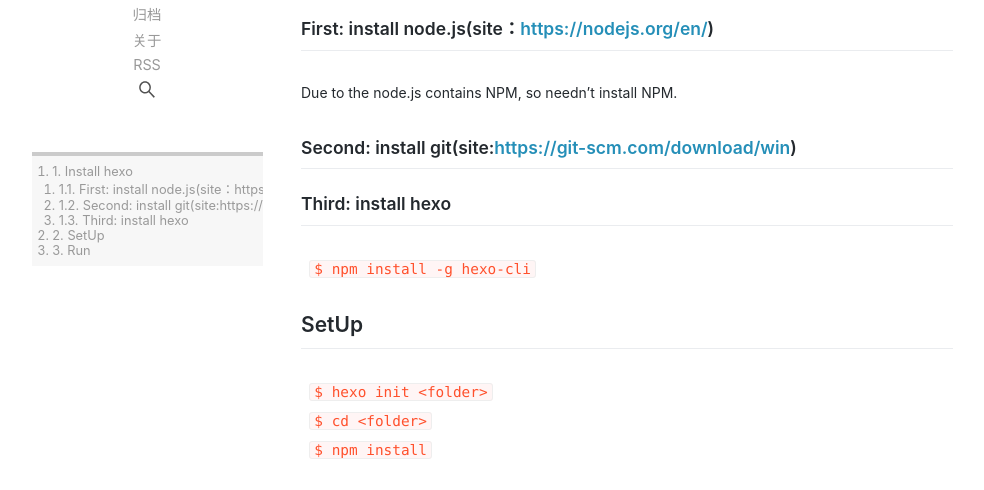
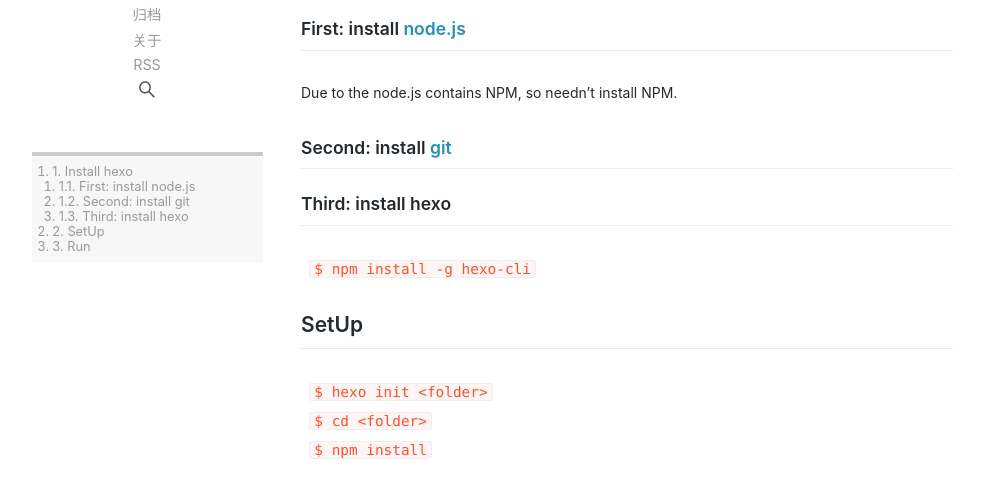
Before and after one commit to cMbenny/cMbenny.github.io, a plain HTML site: page 2019/04/16/Hexo's learning/index.html in a window 1280 px wide. Shown: the part 303-793 px from the top of the page, without its empty margins (167-1151 px from the left). Drawn offline with Linux system fonts and the light colour scheme.

Commit message:
Site updated: 2019-04-16 12:54:17

```diff
--- a/2019/04/16/Hexo's learning/index.html
+++ b/2019/04/16/Hexo's learning/index.html
@@ -37,7 +37,7 @@
             </li>
           </ul>
 
-            <ol class="post-toc"><li class="post-toc-item post-toc-level-2"><a class="post-toc-link" href="#Install-hexo"><span class="post-toc-number">1.</span> <span class="post-toc-text">Install hexo</span></a><ol class="post-toc-child"><li class="post-toc-item post-toc-level-3"><a class="post-toc-link" href="#First-install-node-js-site：https-nodejs-org-en"><span class="post-toc-number">1.1.</span> <span class="post-toc-text">First: install node.js(site：https://nodejs.org/en/)</span></a></li><li class="post-toc-item post-toc-level-3"><a class="post-toc-link" href="#Second-install-git-site-https-git-scm-com-download-win"><span class="post-toc-number">1.2.</span> <span class="post-toc-text">Second: install git(site:https://git-scm.com/download/win)</span></a></li><li class="post-toc-item post-toc-level-3"><a class="post-toc-link" href="#Third-install-hexo"><span class="post-toc-number">1.3.</span> <span class="post-toc-text">Third: install hexo</span></a></li></ol></li><li class="post-toc-item post-toc-level-2"><a class="post-toc-link" href="#SetUp"><span class="post-toc-number">2.</span> <span class="post-toc-text">SetUp</span></a></li><li class="post-toc-item post-toc-level-2"><a class="post-toc-link" href="#Run"><span class="post-toc-number">3.</span> <span class="post-toc-text">Run</span></a></li></ol>
+            <ol class="post-toc"><li class="post-toc-item post-toc-level-2"><a class="post-toc-link" href="#Install-hexo"><span class="post-toc-number">1.</span> <span class="post-toc-text">Install hexo</span></a><ol class="post-toc-child"><li class="post-toc-item post-toc-level-3"><a class="post-toc-link" href="#First-install-node-js"><span class="post-toc-number">1.1.</span> <span class="post-toc-text">First: install node.js</span></a></li><li class="post-toc-item post-toc-level-3"><a class="post-toc-link" href="#Second-install-git"><span class="post-toc-number">1.2.</span> <span class="post-toc-text">Second: install git</span></a></li><li class="post-toc-item post-toc-level-3"><a class="post-toc-link" href="#Third-install-hexo"><span class="post-toc-number">1.3.</span> <span class="post-toc-text">Third: install hexo</span></a></li></ol></li><li class="post-toc-item post-toc-level-2"><a class="post-toc-link" href="#SetUp"><span class="post-toc-number">2.</span> <span class="post-toc-text">SetUp</span></a></li><li class="post-toc-item post-toc-level-2"><a class="post-toc-link" href="#Run"><span class="post-toc-number">3.</span> <span class="post-toc-text">Run</span></a></li></ol>
 
         </div>
       </div>
@@ -61,8 +61,8 @@
 
     <div class="post-entry">
         <p>this is my first step to learn hexo and then I will update this content.</p>
-<h2 id="Install-hexo"><a href="#Install-hexo" class="headerlink" title="Install hexo"></a>Install hexo</h2><h3 id="First-install-node-js-site：https-nodejs-org-en"><a href="#First-install-node-js-site：https-nodejs-org-en" class="headerlink" title="First: install node.js(site：https://nodejs.org/en/)"></a>First: install node.js(site：<a href="https://nodejs.org/en/" target="_blank" rel="noopener">https://nodejs.org/en/</a>)</h3><p> Due to the node.js contains NPM, so needn’t install NPM.</p>
-<h3 id="Second-install-git-site-https-git-scm-com-download-win"><a href="#Second-install-git-site-https-git-scm-com-download-win" class="headerlink" title="Second: install git(site:https://git-scm.com/download/win)"></a>Second: install git(site:<a href="https://git-scm.com/download/win" target="_blank" rel="noopener">https://git-scm.com/download/win</a>)</h3><h3 id="Third-install-hexo"><a href="#Third-install-hexo" class="headerlink" title="Third: install hexo"></a>Third: install hexo</h3><p> <code>$ npm install -g hexo-cli</code></p>
+<h2 id="Install-hexo"><a href="#Install-hexo" class="headerlink" title="Install hexo"></a>Install hexo</h2><h3 id="First-install-node-js"><a href="#First-install-node-js" class="headerlink" title="First: install node.js"></a>First: install <a href="https://nodejs.org/en/" target="_blank" rel="noopener">node.js</a></h3><p> Due to the node.js contains NPM, so needn’t install NPM.</p>
+<h3 id="Second-install-git"><a href="#Second-install-git" class="headerlink" title="Second: install git"></a>Second: install <a href="https://git-scm.com/download/win" target="_blank" rel="noopener">git</a></h3><h3 id="Third-install-hexo"><a href="#Third-install-hexo" class="headerlink" title="Third: install hexo"></a>Third: install hexo</h3><p> <code>$ npm install -g hexo-cli</code></p>
 <h2 id="SetUp"><a href="#SetUp" class="headerlink" title="SetUp"></a>SetUp</h2><p> <code>$ hexo init &lt;folder&gt;</code><br> <code>$ cd &lt;folder&gt;</code><br> <code>$ npm install</code></p>
 <p> After execution, you already success to build own blog. And then run your blog .</p>
 <h2 id="Run"><a href="#Run" class="headerlink" title="Run"></a>Run</h2><p> <code>hexo g</code>   === hexo generate 生成静态页面<br> <code>hexo d</code>   === hexo deploy 部署<br> <code>hexo s</code>   === hexo server 运行personal blog</p>
```
